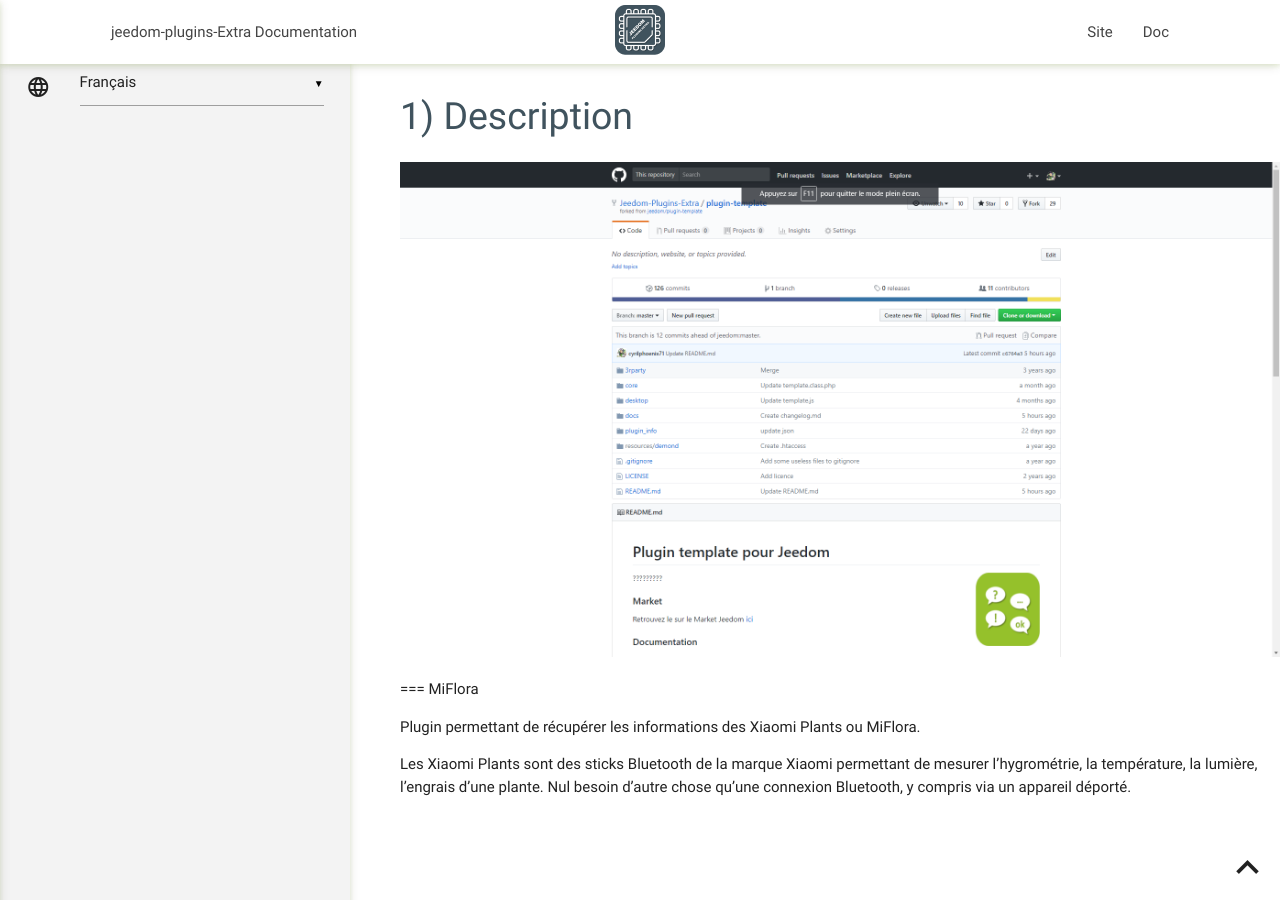
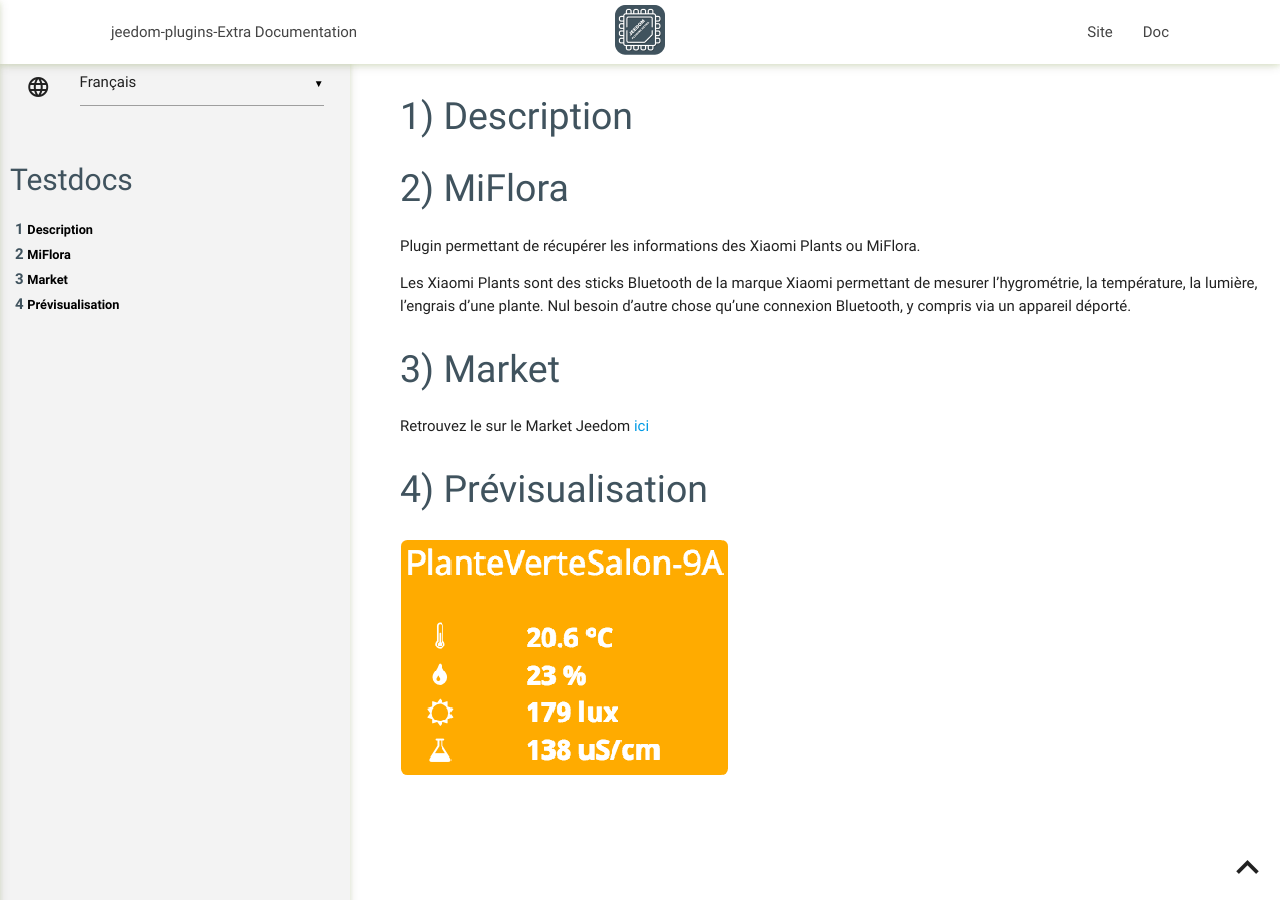
Before and after one commit to rjullien/testDocs, a Jekyll site: the page built from docs/fr_FR/index.md, in a window 1280 px wide. Built offline with Jekyll 4.4.1, drawn with Linux system fonts in a browser that asks for light colours; our own code applies the rules of GitHub Pages for plain Markdown files.

Commit message:
add screenshot

```diff
--- a/docs/fr_FR/index.md
+++ b/docs/fr_FR/index.md
@@ -1,10 +1,20 @@
 Description
 ===
 
-![scrennshot1](../images/screenshot1.png)
-
-=== MiFlora
+MiFlora
+===
 
 Plugin permettant de récupérer les informations des Xiaomi Plants ou MiFlora.
 
 Les Xiaomi Plants sont des sticks Bluetooth de la marque Xiaomi permettant de mesurer l'hygrométrie, la température, la lumière, l'engrais d'une plante. Nul besoin d'autre chose qu'une connexion Bluetooth, y compris via un appareil déporté.
+
+
+Market
+===
+
+Retrouvez le sur le Market Jeedom [ici](https://www.jeedom.com/market/index.php?v=d&p=market&type=plugin&&name=MiFlora)
+
+Prévisualisation
+===
+
+![scrennshot1](../images/MiFlora-Screenshot1.png)
```
Also changed, not shown: docs/images/MiFlora-Screenshot1.png (added).
